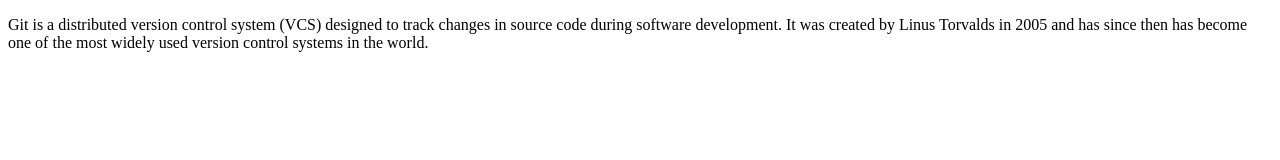
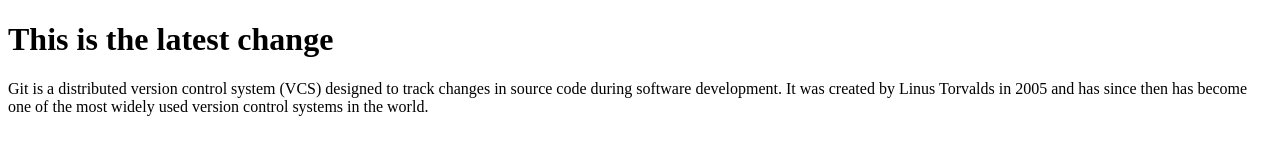
Before and after one commit to jupiterca246/demo, a plain HTML site: page about.html in a window 1280 px wide. Drawn offline with Linux system fonts and the light colour scheme.

Commit message:
Update about.html
I have added one line in the header section

```diff
--- a/about.html
+++ b/about.html
@@ -5,6 +5,7 @@
 <meta name="viewport" content="width=device-width,
 initial-scale=1.0">
 <title>About html file</title>
+<h1>This is the latest change</h1>
 </head>
 <body>
 <p>Git is a distributed version control system (VCS)
```
